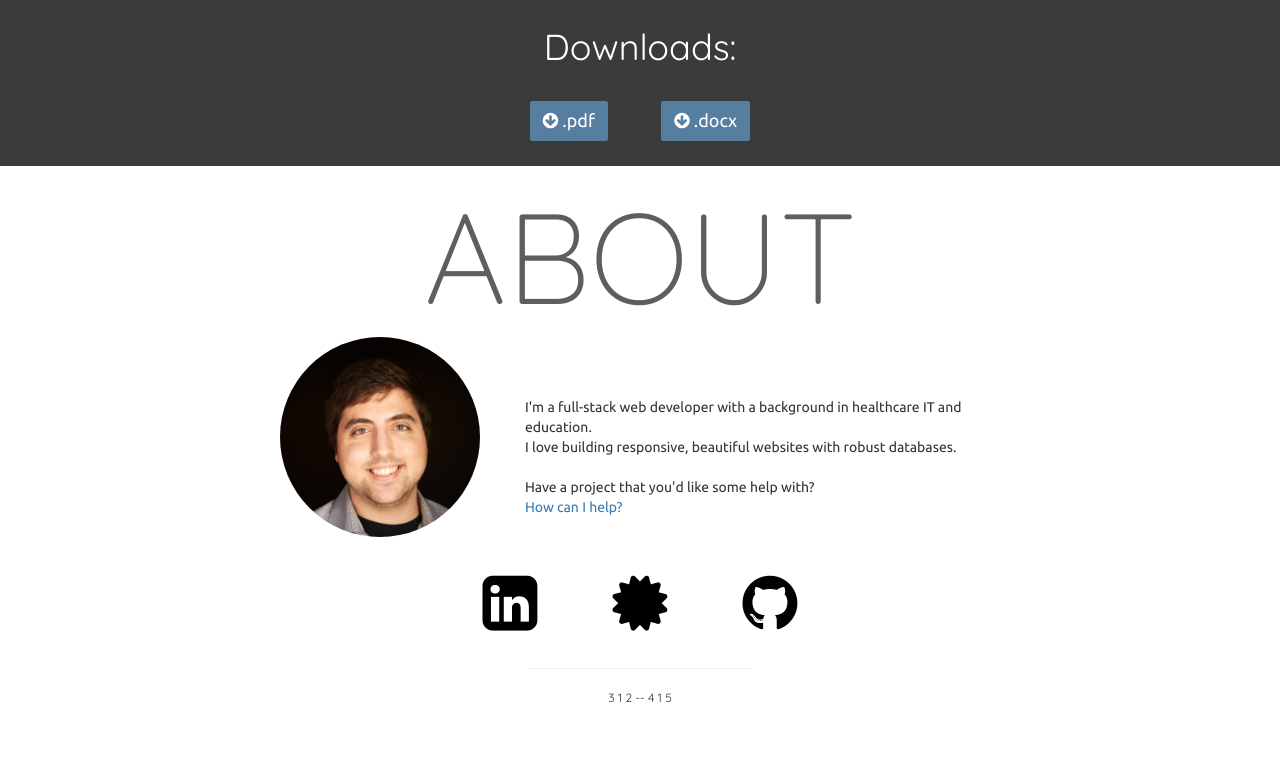
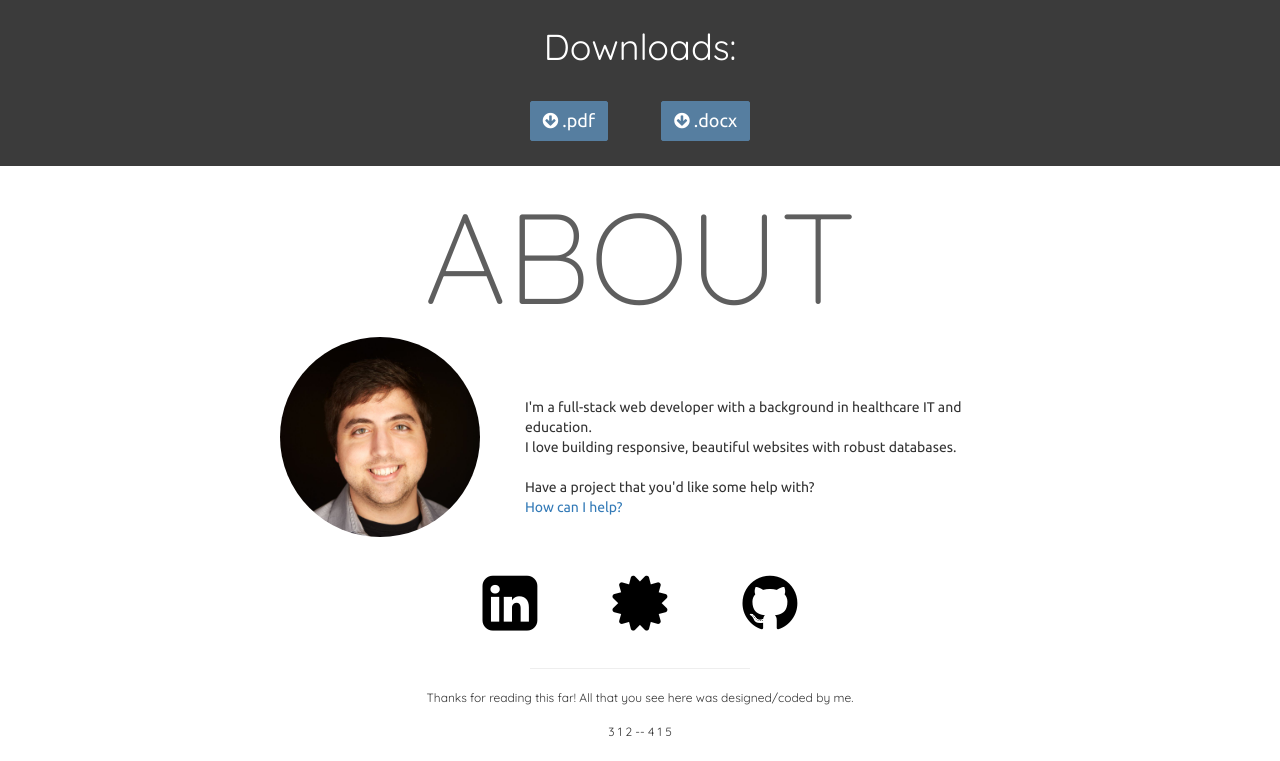
Before and after one commit to jroers/jroers.github.io, a plain HTML site: page index.html in a window 1280 px wide. Shown: the part 2809-3570 px from the top of the page. Before the commit the page ends 3535 px from the top, so only its background shows below. Drawn offline with nearby package versions, Linux system fonts and the light colour scheme.

Commit message:
Added tagline to the bottom of the page

```diff
--- a/index.html
+++ b/index.html
@@ -119,7 +119,8 @@
 			</div>
 			<div class="col-md-8 col-md-offset-2">
 				<div class="col-xs-4 col-xs-offset-4"><hr></div>
-				<div class="col-xs-12 centered footer">3 1 2 -- 4 1 5</div>
+				<div class="col-xs-12 centered footer">Thanks for reading this far! All that you see here was designed/coded by me.<br><br>
+				3 1 2 -- 4 1 5</div>
 			</div>
 		</div>
 	</div>
```
